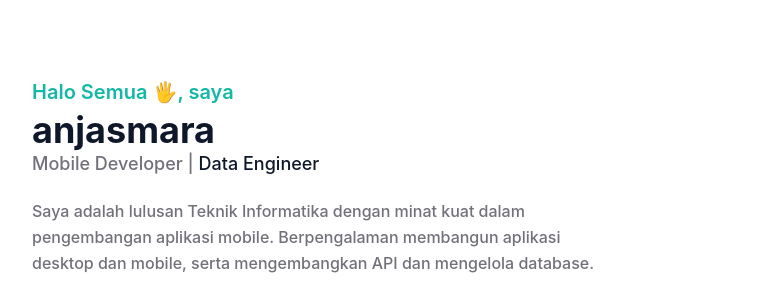
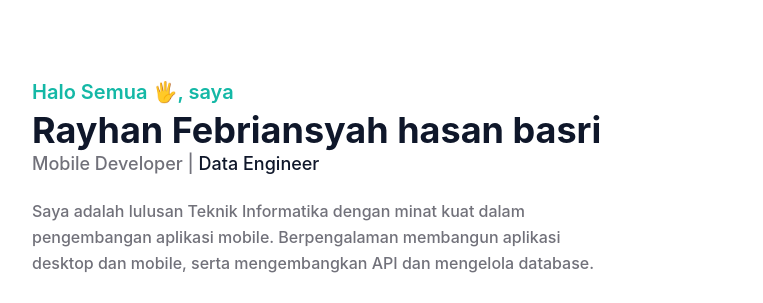
Before and after one commit to cyberDev890/porto, a website: page index.html in a window 1280 px wide. Shown: the part 125-428 px from the top of the page, 0-763 px from the left. Drawn offline with Linux system fonts and the light colour scheme.

Commit message:
Final attempt to redeploy

```diff
--- a/index.html
+++ b/index.html
@@ -56,7 +56,7 @@
         <div class="flex flex-wrap">
             <div class="self-center w-full px-4 lg:w-1/2">
                 <h1 class="text-base font-semibold text-primary md:text-xl">Halo Semua 🖐️, saya <span class="block mt-1 text-4xl font-bold text-dark lg:5xl ">
-                    anjasmara
+                    Rayhan Febriansyah hasan basri
                 </span></h1>
                 <h2 class="mb-5 text-lg font-medium text-secondary lg:2xl">Mobile Developer |
                 <span class="text-dark">Data Engineer</span></h2>
```
